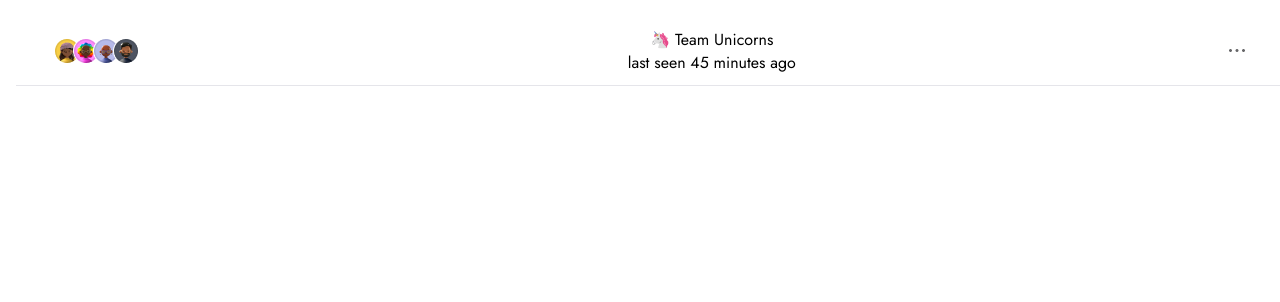
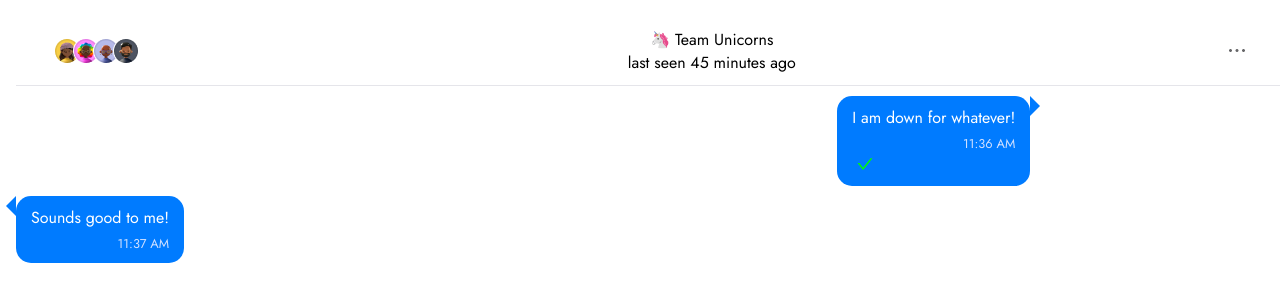
Before and after one commit to Pavl0ffN94/test-telekom_service, a Next.js app: page / in a window 1280 px wide. Shown: the top 302 px of the page. Built offline with nearby package versions, Linux system fonts and the light colour scheme.

Commit message:
add prototipe message box

```diff
--- a/app/components/index.ts
+++ b/app/components/index.ts
@@ -1 +1,2 @@
-export {Header} from './header';
+export { Header } from './header';
+export { MessageBox } from './messageBox';
--- a/app/components/messageBox/index.tsx
+++ b/app/components/messageBox/index.tsx
@@ -1,9 +1,26 @@
+'use client'
+
 import React, {type FC} from 'react';
+import styles from './style.module.css';
+import dayjs from 'dayjs';
+import {  CheckOutlined } from '@ant-design/icons';
 
-export const MessageBox: FC = () => {
+interface IMessageBox {
+  message: string;
+  timestamp: string;
+  isMine: boolean;
+}
+
+export const MessageBox:FC<IMessageBox> = ({ message, timestamp, isMine }) => {
+  const formattedTime = dayjs(timestamp).format('h:mm A');
+
   return (
-    <div>
-      <span></span>
+     <div className={`${styles.message} ${isMine ? styles.mine : styles.their}`}>
+      <div className={`${styles.text} ${isMine ? styles.mineText : styles.theirText}`}>
+        <p className={styles.messageContent}>{message}</p>
+        <span className={styles.timestamp}>{formattedTime}</span>
+        {isMine && <CheckOutlined className={styles.icon} />}
+      </div>
     </div>
   );
 };
--- /dev/null
+++ b/app/components/messageBox/style.module.css
@@ -0,0 +1,64 @@
+/* components/ChatMessage.module.css */
+.message {
+  display: flex;
+  align-items: flex-start;
+  margin: 10px 0;
+  max-width: 80%;
+  position: relative;
+}
+
+.mine {
+  justify-content: flex-end;
+}
+
+.their {
+  justify-content: flex-start;
+}
+
+.text {
+  background-color: #007bff;
+  color: white;
+  padding: 10px 15px;
+  border-radius: 15px;
+  position: relative;
+}
+
+.mineText::after, .theirText::after {
+  content: '';
+  position: absolute;
+  width: 0;
+  height: 0;
+  border-style: solid;
+}
+
+.mineText::after {
+  border-width: 10px 0 10px 10px;
+  border-color: transparent transparent transparent #007bff;
+  top: 0;
+  right: -10px;
+}
+
+.theirText::after {
+  border-width: 10px 10px 10px 0;
+  border-color: transparent #007bff transparent transparent;
+  top: 0;
+  left: -10px;
+}
+
+.messageContent {
+  margin: 0;
+}
+
+.timestamp {
+  display: block;
+  font-size: 0.8em;
+  color: #d0e0ff;
+  margin-top: 5px;
+  text-align: right;
+}
+
+.icon {
+  font-size: 1em;
+  color: #00ff00;
+  margin-left: 5px;
+}
--- a/app/page.tsx
+++ b/app/page.tsx
@@ -1,12 +1,22 @@
-import Image from 'next/image';
+
 import styles from './page.module.css';
-import {Header} from './components';
+import {Header, MessageBox} from './components';
+
+const messages = [
+  { message: "I am down for whatever!", timestamp: "2024-07-10T11:36:00", isMine: true },
+  { message: "Sounds good to me!", timestamp: "2024-07-10T11:37:00", isMine: false },
+];
 
 export default function Home() {
   return (
     <main className={styles.main}>
       <div className={styles.container}>
         <Header />
+         <div>
+      {messages.map((msg, index) => (
+        <MessageBox key={index} {...msg} />
+      ))}
+    </div>
       </div>
     </main>
   );
```
